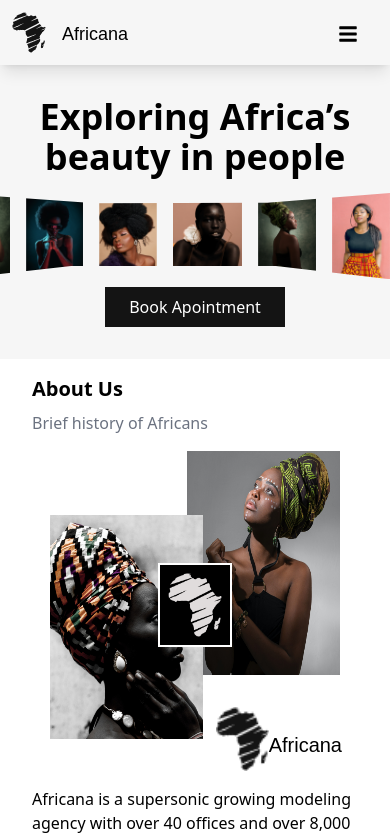
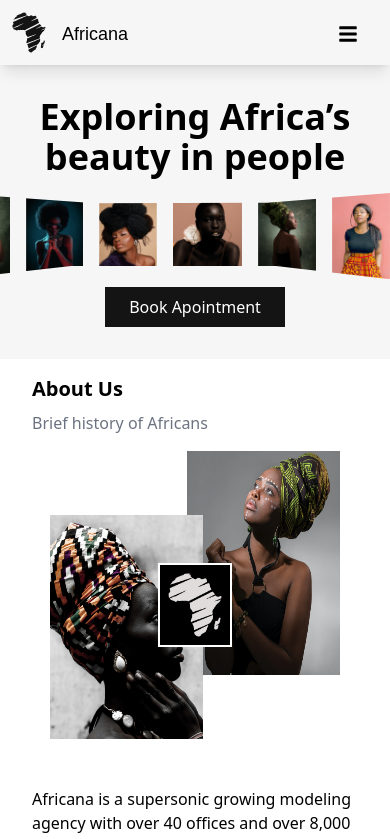
Before and after one commit to debanjo31/africana, a React (Create React App) app: page / in a window 390 px wide. Shown: the top 839 px of the page. Built offline with nearby package versions, Linux system fonts and the light colour scheme; a web font is replaced by a local one.

Commit message:
Bugs Fixed

```diff
--- a/public/index.html
+++ b/public/index.html
@@ -7,7 +7,7 @@
     <meta name="theme-color" content="#000000" />
     <meta
       name="description"
-      content="Web site created using create-react-app"
+      content="Africana - A supersonic growing modeling agency with over 40 offices and over 8,000 models spread across the continent of Africa, the brain child of Simi is dedicated to spreading the beauty of African women with the rest of the world."
     />
     <link rel="shortcut icon" href="./logowhite.png" type="image/x-icon">
     <link rel="preconnect" href="https://fonts.googleapis.com"><link rel="preconnect" href="https://fonts.gstatic.com" crossorigin><link href="https://fonts.googleapis.com/css2?family=Poppins&display=swap" rel="stylesheet">
--- a/src/component/About.jsx
+++ b/src/component/About.jsx
@@ -5,6 +5,7 @@ import aboutLogo from './img/aboutlgo.png'
 import logo from './img/logodark.png'
 import logoWhite from './img/mediumlogo.png'
 import {motion} from "framer-motion";
+import './homepage.css'
 
 function About() {
     const AboutImage = () => {
@@ -18,7 +19,7 @@ function About() {
                    <img src={aboutLogo} className="h-16" alt='Africanna' />
                </div>
             </div>
-            <div className='flex justify-end ml-8 -m-8 mb-4 sm:mr-24 md:hidden'>
+            <div className='flex justify-end about-absolute  -m-8 mb-4 sm:mr-24 md:hidden'>
                  <img src={logo} className="h-16" alt="africanna" />
                  <p className='font-san mt-6 text-xl mt-2 lg:text-2xl'>Africana</p>
             </div>
--- a/src/component/homepage.css
+++ b/src/component/homepage.css
@@ -155,3 +155,10 @@
  }
 
 }
+
+
+@media (max-width: 400px) {
+  .about-absolute{
+    opacity: 0;
+  }
+}
```
Also changed, not shown: 1 other file (tests, documents, lock files or other folders).
